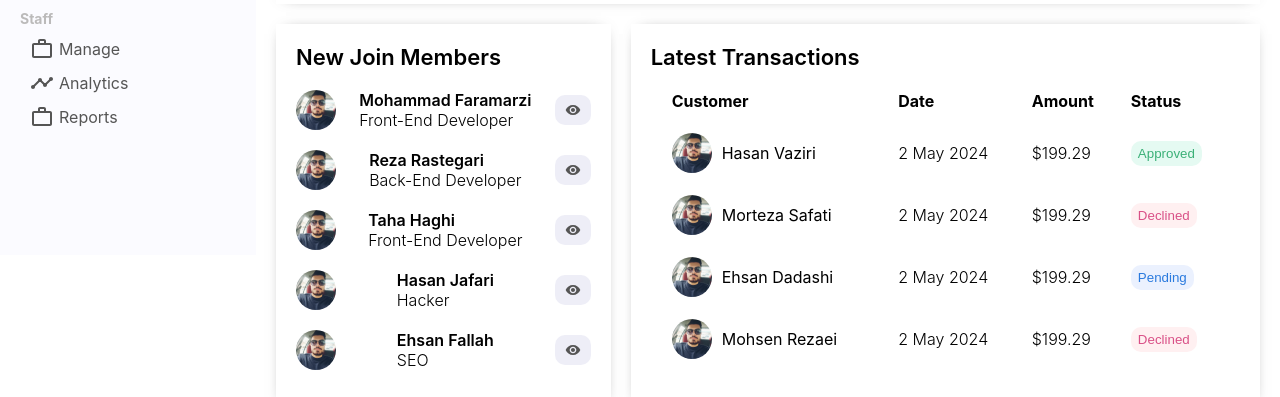
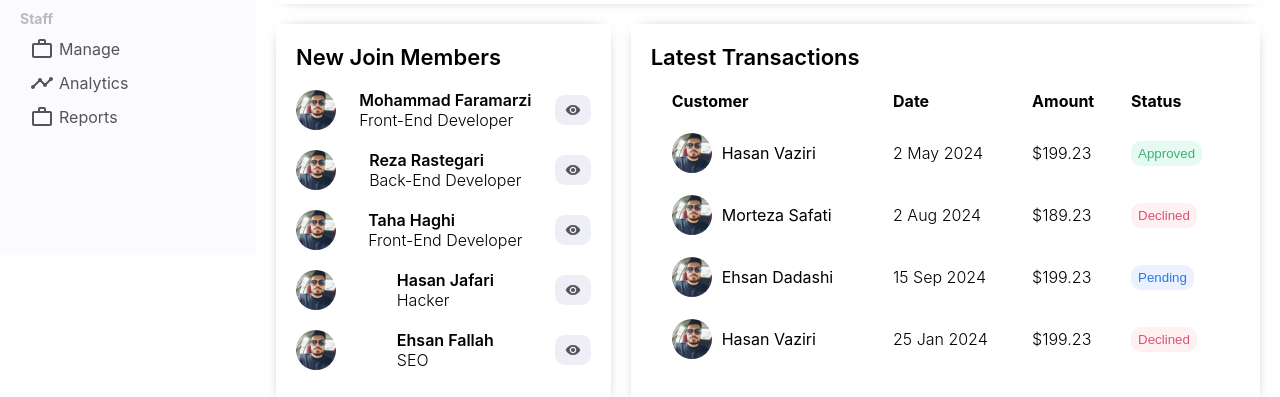
Before and after one commit to mohammadfaramarzi1/react-cms-course, a React (Create React App) app: page / in a window 1280 px wide. Shown: the part 555-952 px from the top of the page. Built offline with nearby package versions, Linux system fonts and the light colour scheme.

Commit message:
feat: handle trasactions list

```diff
--- a/src/components/WidgetLg/WidgetLg.jsx
+++ b/src/components/WidgetLg/WidgetLg.jsx
@@ -1,9 +1,19 @@
+import { transactions } from "../../datas";
+
 import "./WidgetLg.css";
 
 function WidgetLg() {
   const Button = ({ type }) => {
-    return <button className={`widgetlg__button widgetlg__button-${type.toLowerCase()}`}>{type}</button>;
+    return (
+      <button
+        className={`widgetlg__button widgetlg__button-${type.toLowerCase()}`}
+      >
+        {type}
+      </button>
+    );
   };
+
+  console.log(transactions);
 
   return (
     <div className="widgetlg">
@@ -16,54 +26,23 @@ function WidgetLg() {
           <th className="widgetlg__table-th">Status</th>
         </tr>
 
-        <tr className="widgetlg__table-tr">
-          <td className="widgetlg__user">
-            <img src="images/5886539613504389703.jpg" className="widgetlg__img" alt="widget profile" />
-            <span className="widgetlg__name">Hasan Vaziri</span>
-          </td>
-          <td className="widgetlg__date">2 May 2024</td>
-          <td className="widgetlg__amount">$199.29</td>
-          <td className="widgetlg__status">
-            <Button type="Approved" />
-          </td>
-        </tr>
-
-        <tr className="widgetlg__table-tr">
-          <td className="widgetlg__user">
-            <img src="images/5886539613504389703.jpg" className="widgetlg__img" alt="widget profile" />
-            <span className="widgetlg__name">Morteza Safati</span>
-          </td>
-          <td className="widgetlg__date">2 May 2024</td>
-          <td className="widgetlg__amount">$199.29</td>
-          <td className="widgetlg__status">
-            <Button type="Declined" />
-          </td>
-        </tr>
-
-        <tr className="widgetlg__table-tr">
-          <td className="widgetlg__user">
-            <img src="images/5886539613504389703.jpg" className="widgetlg__img" alt="widget profile" />
-            <span className="widgetlg__name">Ehsan Dadashi</span>
-          </td>
-          <td className="widgetlg__date">2 May 2024</td>
-          <td className="widgetlg__amount">$199.29</td>
-          <td className="widgetlg__status">
-            <Button type="Pending" />
-          </td>
-        </tr>
-
-        <tr className="widgetlg__table-tr">
-          <td className="widgetlg__user">
-            <img src="images/5886539613504389703.jpg" className="widgetlg__img" alt="widget profile" />
-            <span className="widgetlg__name">Mohsen Rezaei</span>
-          </td>
-          <td className="widgetlg__date">2 May 2024</td>
-          <td className="widgetlg__amount">$199.29</td>
-          <td className="widgetlg__status">
-            <Button type="Declined" />
-          </td>
-        </tr>
-
+        {transactions.map((transaction) => (
+          <tr className="widgetlg__table-tr" key={transaction.id}>
+            <td className="widgetlg__user">
+              <img
+                src="images/5886539613504389703.jpg"
+                className="widgetlg__img"
+                alt="widget profile"
+              />
+              <span className="widgetlg__name">{transaction.username}</span>
+            </td>
+            <td className="widgetlg__date">{transaction.date}</td>
+            <td className="widgetlg__amount">{transaction.amount}</td>
+            <td className="widgetlg__status">
+              <Button type={transaction.status} />
+            </td>
+          </tr>
+        ))}
       </table>
     </div>
   );
```
